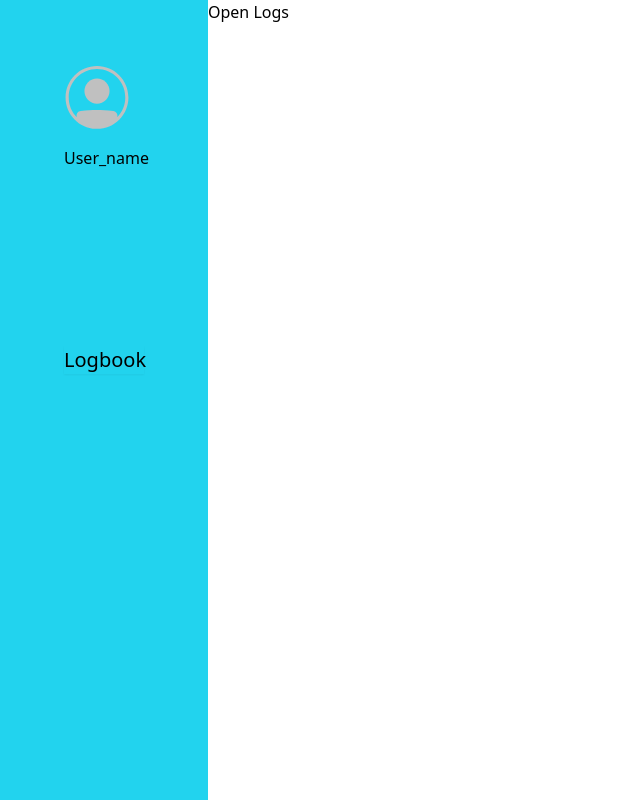
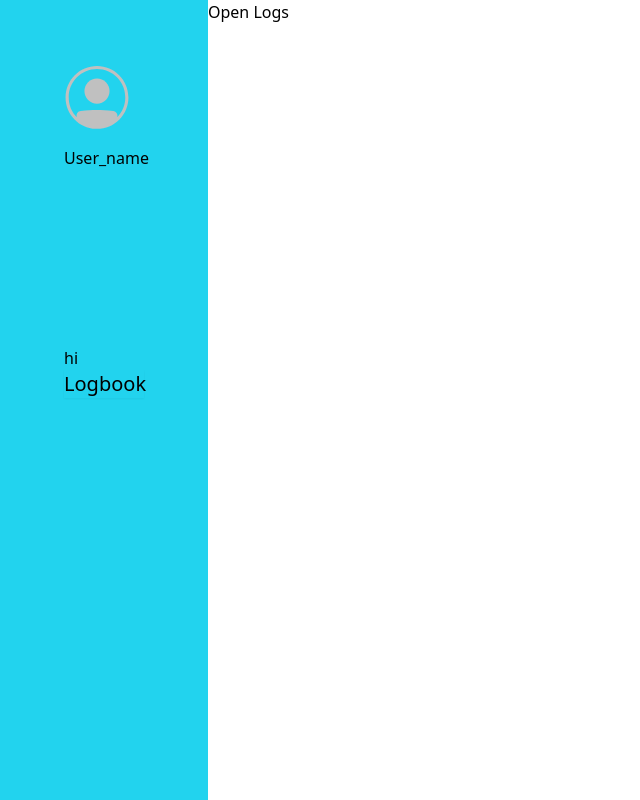
Before and after one commit to Shreyus0808/Arete_ticketing_system, a React (Create React App) app: page / in a window 1280 px wide. Shown: the whole page, without its empty margins (0-640 px from the left). Built offline with nearby package versions, Linux system fonts and the light colour scheme.

Commit message:
chumma commit

```diff
--- a/src/components/navbar.js
+++ b/src/components/navbar.js
@@ -3,6 +3,7 @@ import React from 'react'
 function Navbar() {
   return (
     <div>
+      <butoon><img src=''></img></butoon>
 
     </div>
   )
--- a/src/components/sidebar.js
+++ b/src/components/sidebar.js
@@ -8,6 +8,7 @@ function Sidebar() {
     <path fill-rule="evenodd" clip-rule="evenodd" d="M13.456 26.988C6.34463 26.7027 0.666626 20.8467 0.666626 13.6654C0.666626 6.30136 6.63596 0.332031 14 0.332031C21.364 0.332031 27.3333 6.30136 27.3333 13.6654C27.3333 21.0294 21.364 26.9987 14 26.9987C13.9391 26.9991 13.8782 26.9991 13.8173 26.9987C13.6966 26.9987 13.576 26.9947 13.456 26.988ZM5.44396 22.0787C5.34427 21.7924 5.31034 21.4874 5.34468 21.1862C5.37902 20.885 5.48076 20.5954 5.64234 20.3389C5.80393 20.0824 6.0212 19.8656 6.27804 19.7045C6.53488 19.5435 6.82469 19.4424 7.12596 19.4087C12.3233 18.8334 15.7086 18.8854 20.8806 19.4207C21.1823 19.4521 21.4728 19.552 21.7301 19.7126C21.9873 19.8733 22.2045 20.0905 22.3651 20.3478C22.5257 20.6051 22.6255 20.8957 22.6568 21.1974C22.6882 21.499 22.6502 21.8039 22.546 22.0887C24.7626 19.846 26.0039 16.8187 26 13.6654C26 7.03803 20.6273 1.66536 14 1.66536C7.37262 1.66536 1.99996 7.03803 1.99996 13.6654C1.99996 16.9427 3.31396 19.9134 5.44396 22.0787Z" fill="#C0C0C0"/>
     </svg>
     <p className='pt-4 pb-44'>User_name</p>
+    <p>hi</p>
     <div className='text-xl shadow-sm '><button>Logbook</button></div>
 
 
```
